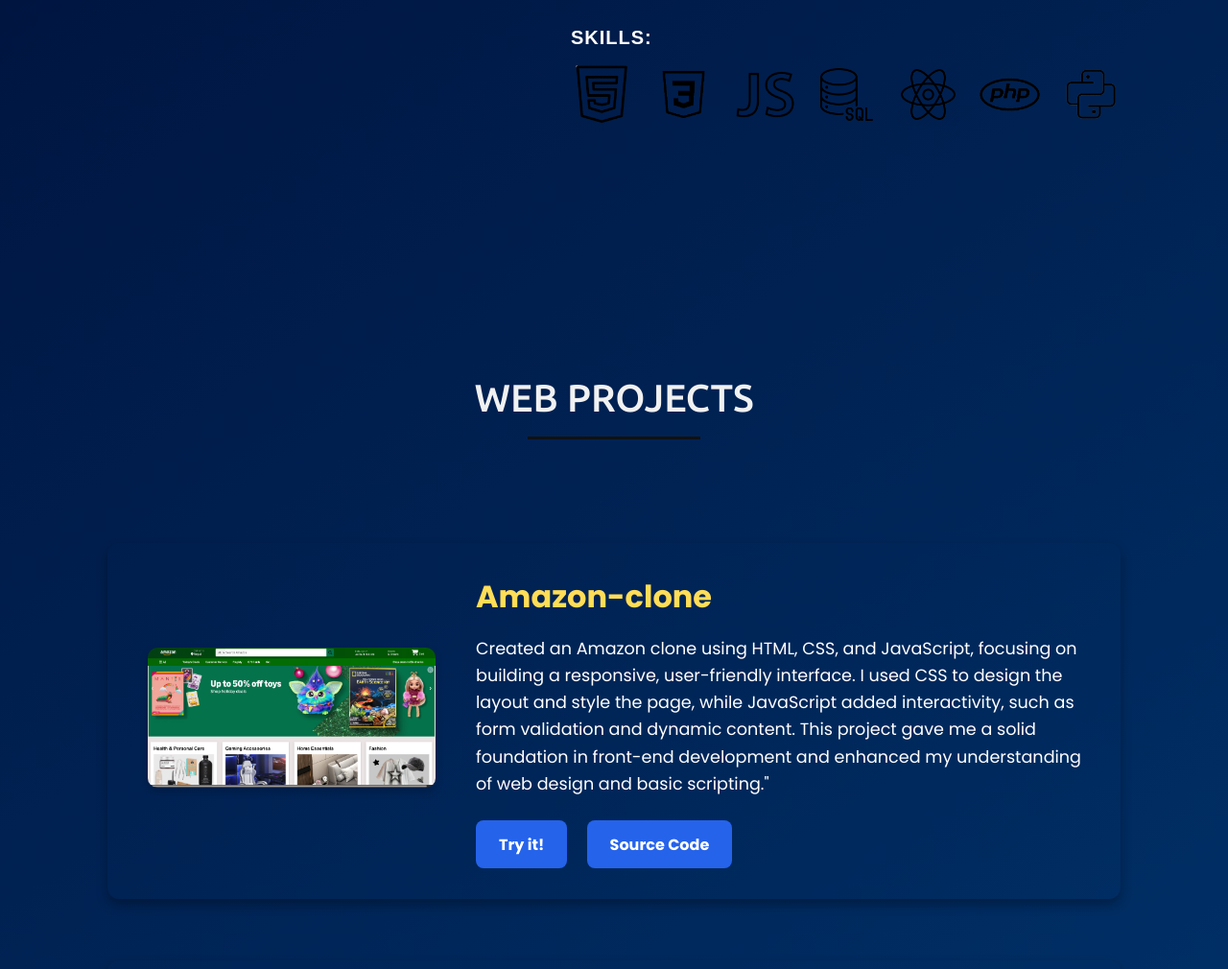
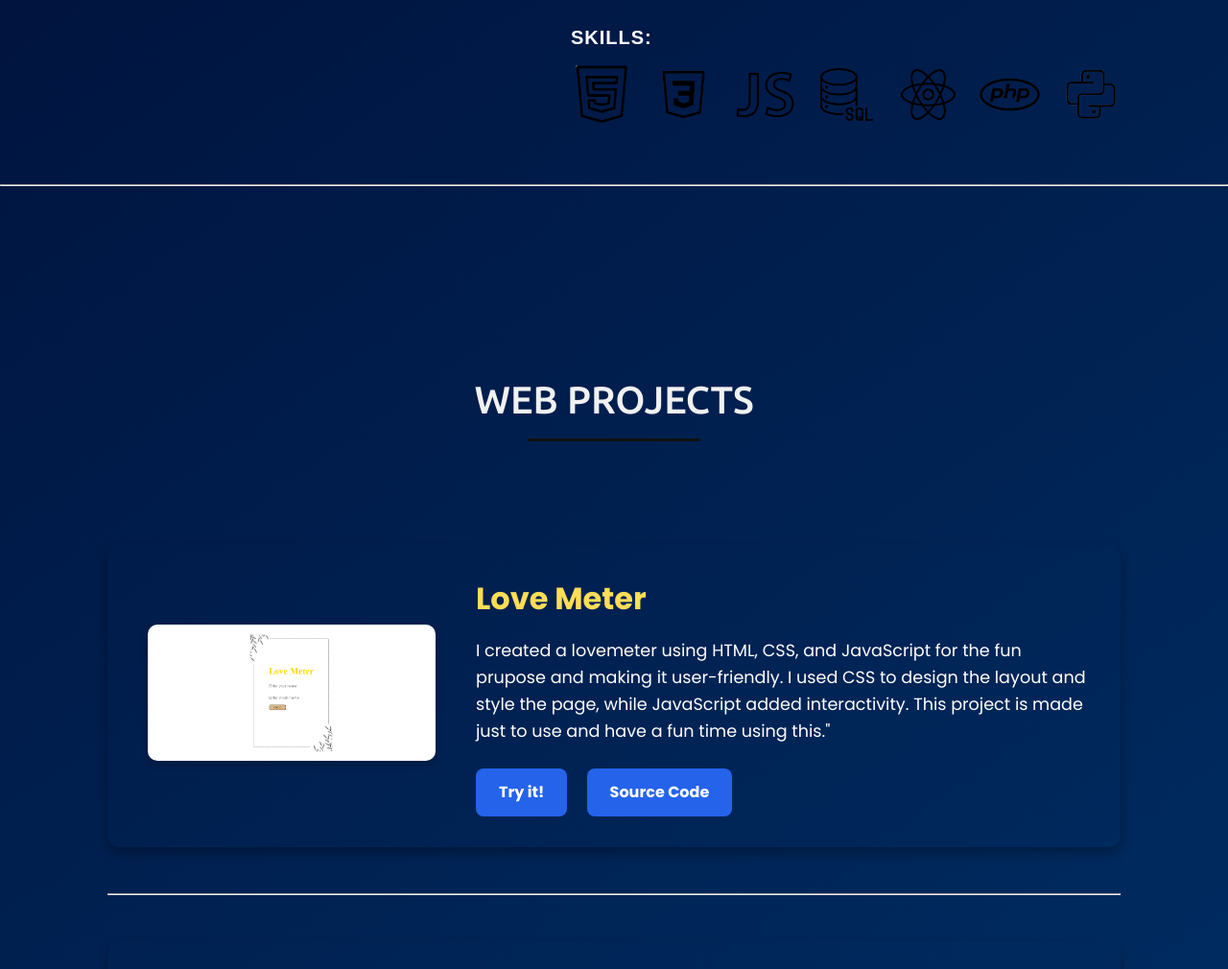
Before and after one commit to ishan01-lx/New-Portfolio, a plain HTML site: page index.html in a window 1280 px wide. Shown: the part 1272-2282 px from the top of the page at 96% size. Drawn offline with Linux system fonts and the light colour scheme.

Commit message:
New project added

```diff
--- a/index.html
+++ b/index.html
@@ -72,6 +72,7 @@
                 </div>
             </div>
         </div>
+        <hr>
     </section>
 
     <!-- PROJECTS SECTION -->
@@ -80,6 +81,21 @@
             <h2 class="title">WEB PROJECTS</h2>
             <div class="project-gallery">
 
+                <!-- Project 5 -->
+
+                <div class="project">
+                    <div class="project-image">
+                      <img src="img/loveMeter.png" alt="loveMeter">
+                    </div>
+                    <div class="project-details">
+                      <h2>Love Meter</h2>
+                      <p>I created a lovemeter using HTML, CSS, and JavaScript for the fun prupose and making it user-friendly. I used CSS to design the layout and style the page, while JavaScript added interactivity. This project is made just to use and have a fun time using this."
+                      </p>
+                      <a href="https://ishan01-lx.github.io/Love-meter/" class="btn">Try it!</a>
+                      <a href="https://github.com/ishan01-lx/Love-meter" class="btn">Source Code</a>
+                    </div>
+                  </div>
+                  <hr>
                 <!-- Project 4 -->
                 <div class="project">
                     <div class="project-image">
@@ -93,6 +109,7 @@
                       <a href="https://github.com/ishan01-lx/Amazon-clone" class="btn">Source Code</a>
                     </div>
                   </div>
+                  <hr>
                  <!-- Project 3 -->
                  <div class="project">
                     <div class="project-image">
@@ -106,6 +123,7 @@
                         <a href="https://github.com/ishan01-lx/DIGITAL_CLOCK" class="btn">Source Code</a>
                     </div>
                  </div>
+                 <hr>
 
                  <!-- Project 2 -->
                 <div class="project">
@@ -120,6 +138,7 @@
                       <a href="https://github.com/ishan01-lx/calculator-work" class="btn">Source Code</a>
                     </div>
                   </div>
+                  <hr>
 
                 <!-- Project 1 -->
                  <div class="project">
@@ -139,18 +158,6 @@
 
 
                  <hr>
-                <!-- Project 4
-                <div class="project">
-                  <div class="project-image">
-                    <img src="img/hbd.png" alt="Happy Birthday">
-                  </div>
-                  <div class="project-details">
-                    <h2>HAPPY BIRTHDAY</h2>
-                    <p>Me and my brother on collaboration created an interactive "Happy Birthday" project using HTML, CSS, and JavaScript, featuring colorful animations like floating balloons, confetti, and dynamic text. It also includes a custom message area and optional background music to enhance the celebration. This project highlights our skills in web design, CSS animations, and JavaScript to craft a fun and engaging user experience.</p>
-                    <a href="https://ishan01-lx.github.io/happy-birthday-/" class="btn">WATCH!!</a>
-                    <a href="https://github.com/ishan01-lx/happy-birthday-" class="btn">Source Code</a>
-                  </div>
-                </div>   -->
             </div>
         </div>
     </section>
```
Also changed, not shown: img/loveMeter.png (added).
